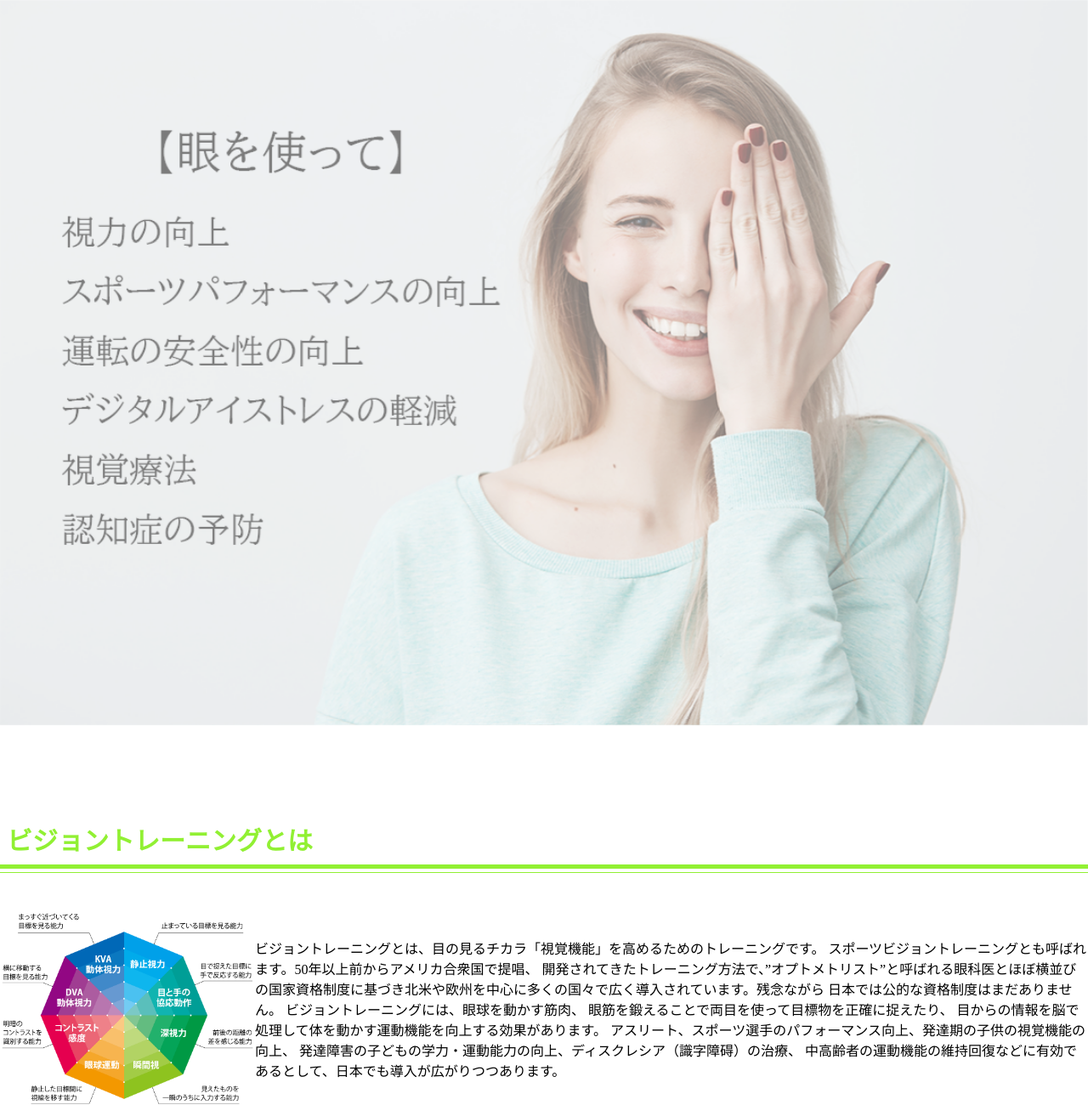
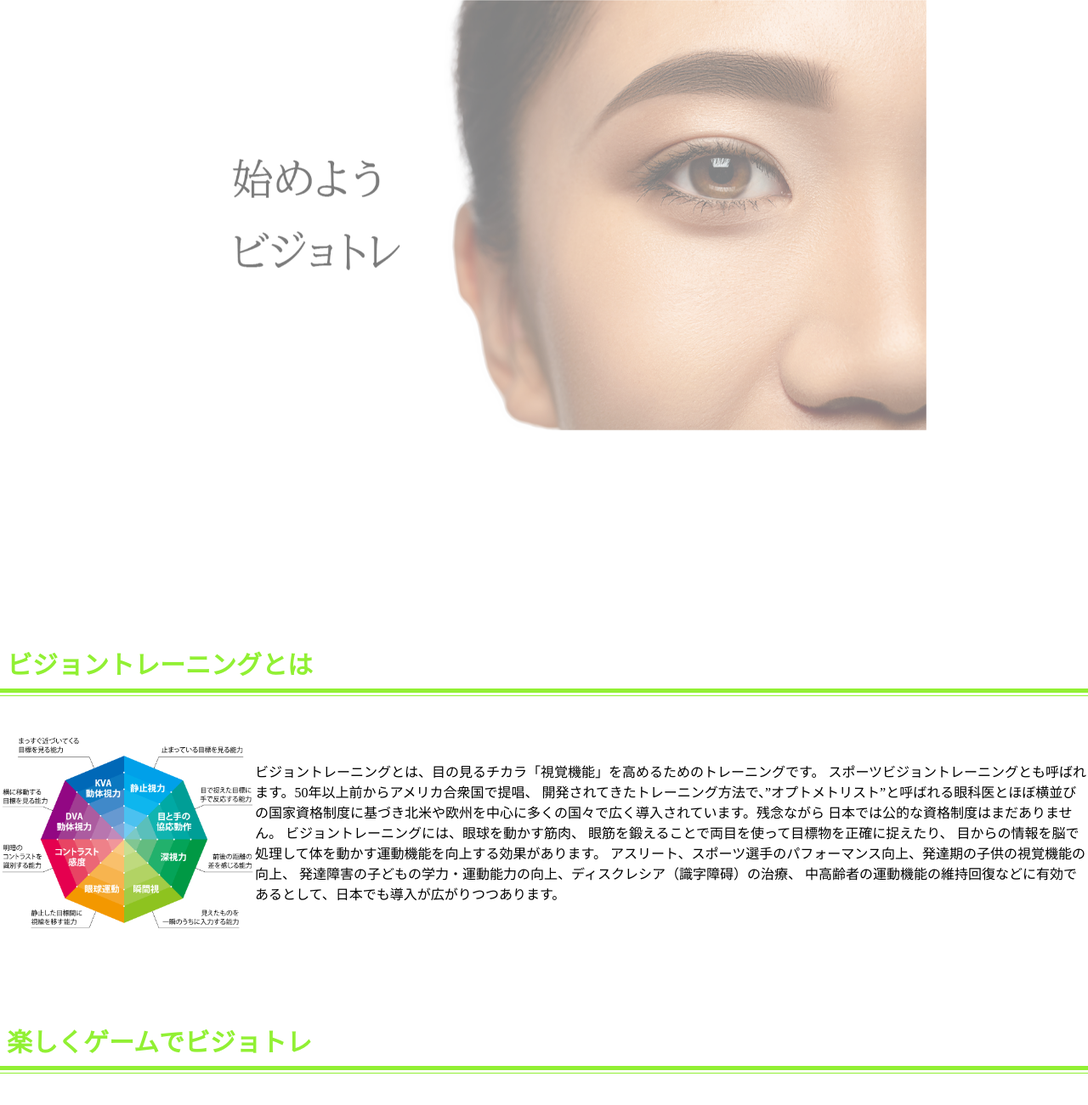
Before and after one commit to IshikawaMasato/visiontraining_2023, a Flask app: page / in a window 1280 px wide. Shown: the part 121-1421 px from the top of the page at 85% size. Run offline with Flask 3, Linux system fonts and the light colour scheme.

Commit message:
スライドの修正

```diff
--- a/static/css/top.css
+++ b/static/css/top.css
@@ -3,6 +3,8 @@
     max-width: 100%;
     overflow: hidden;
     margin: auto;
+    width: 900px;
+    height: 650px;
 }
 
 .slide {
--- a/templates/top.html
+++ b/templates/top.html
@@ -41,10 +41,10 @@
     </header>
     <div class="slideshow-container">
       <div class="slide fade">
-          <img src="../static/images/meme.png" alt="スライド1">
+          <img src="../static/images/slide1.png" alt="スライド1">
       </div>
       <div class="slide fade">
-          <img src="../static/images/me.png" alt="スライド2">
+          <img src="../static/images/slide2.png" alt="スライド2">
       </div>
     </div>
 
--- a/templates/user.html
+++ b/templates/user.html
@@ -43,10 +43,10 @@
 
     <div class="slideshow-container">
       <div class="slide fade">
-          <img src="../static/images/meme.png" alt="スライド1">
+          <img src="../static/images/slide1.png" alt="スライド1">
       </div>
       <div class="slide fade">
-          <img src="../static/images/me.png" alt="スライド2">
+          <img src="../static/images/slide2.png" alt="スライド2">
       </div>
     </div>
 
```
Also changed, not shown: static/images/me.png (deleted), static/images/meme.png (deleted), static/images/slide1.png, static/images/slide2.png.
